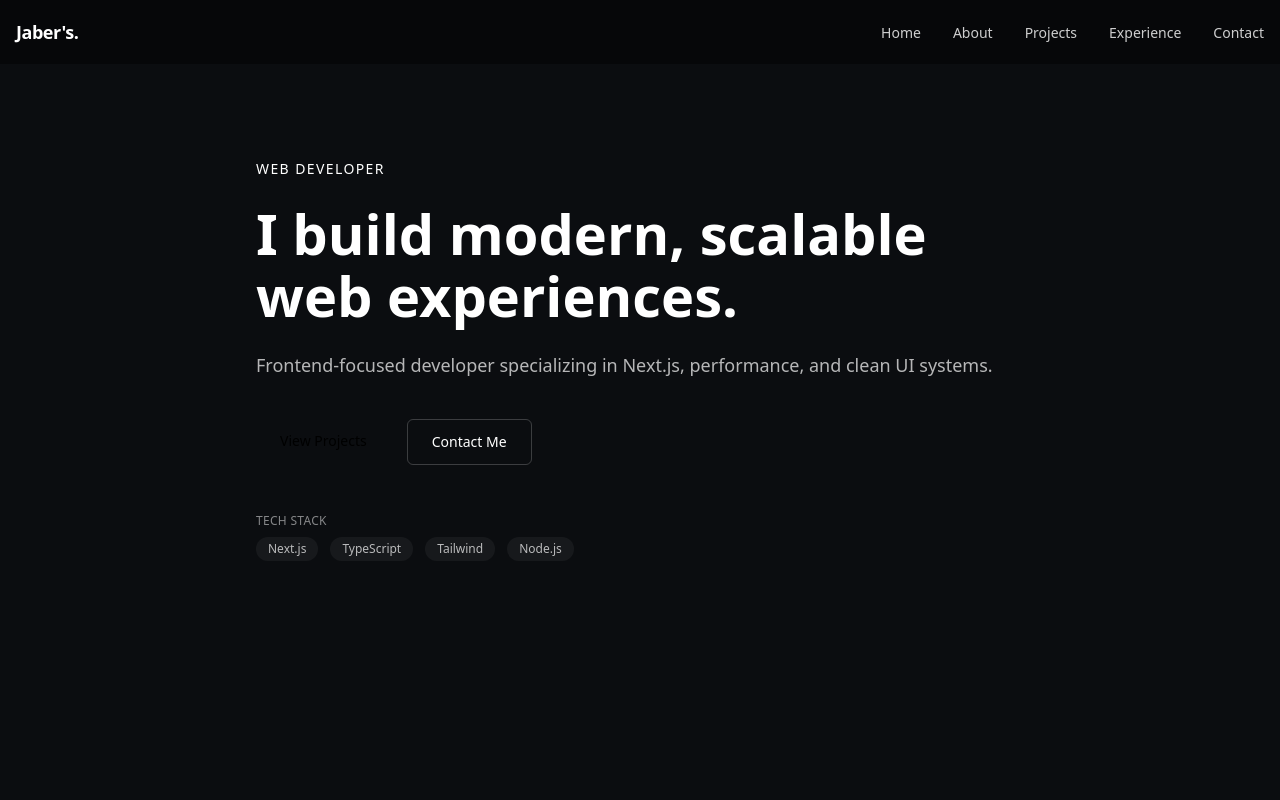
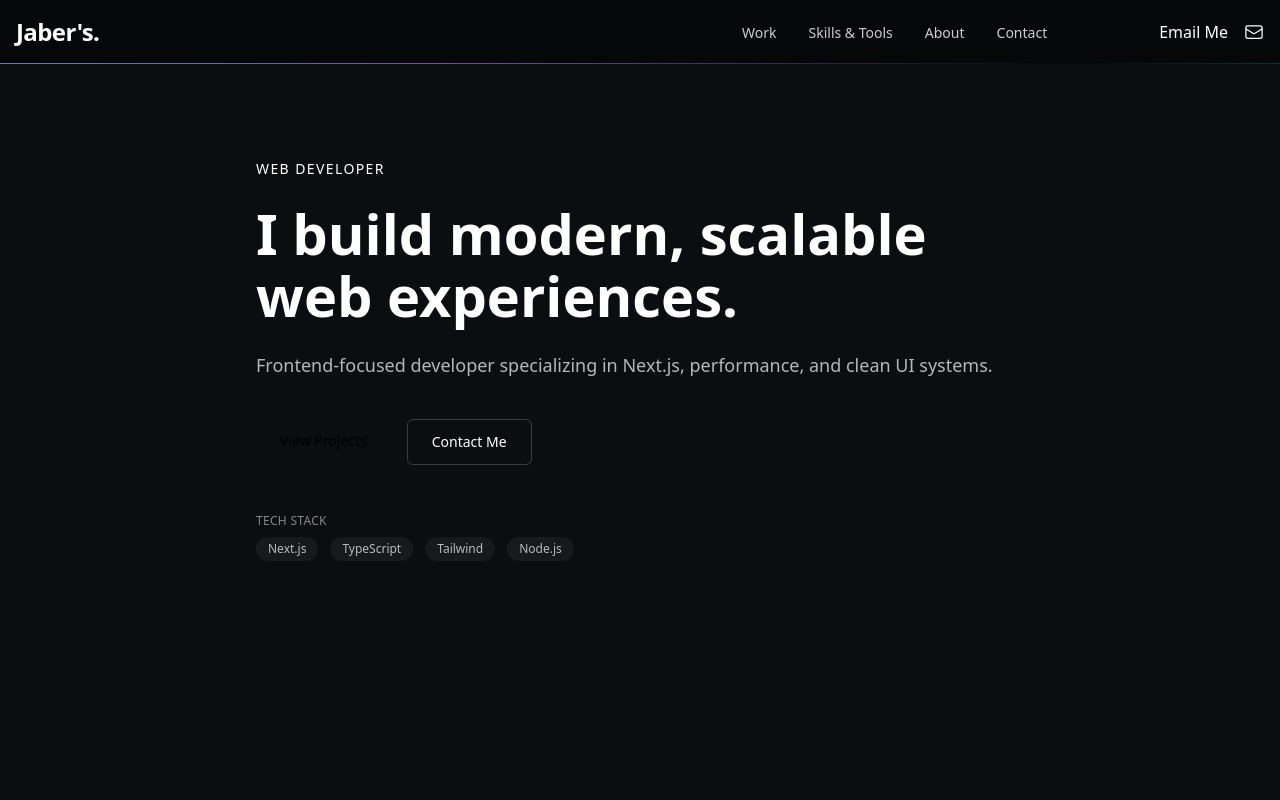
Before and after one commit to Developer-Jaber/jaber-portfolio, a Next.js app: page / in a window 1280 px wide. Shown: the top 800 px of the page. Built offline with nearby package versions, Linux system fonts and the light colour scheme.

Commit message:
polish the navbar UI (#6)
Co-authored-by: Jaber Hossain <Sanchi Gyan>

```diff
--- a/src/components/layout/navbar/DesktopNav.tsx
+++ b/src/components/layout/navbar/DesktopNav.tsx
@@ -1,18 +1,39 @@
+import Link from "next/link";
 import { navLinks } from "./NavLinks";
 
 export default function DesktopNav() {
     return (
+        <>
             <ul className="hidden md:flex items-center gap-8">
                 {navLinks.map((link) => (
                     <li key={link.href}>
-                    <a
+                        <Link
                             href={link.href}
                             className="text-sm text-white/80 transition hover:text-white"
                         >
                             {link.label}
-                    </a>
+                        </Link>
                     </li>
                 ))}
+                <li>
+                    <Link href="mailto:jaberhossain.web.developer@gmail.com" className="ml-20 flex items-center gap-4">
+                        Email Me
+                        <svg
+                        xmlns="http://www.w3.org/2000/svg"
+                        fill="none" viewBox="0 0 24 24"
+                        strokeWidth="1.5"
+                        stroke="currentColor"
+                        className="size-5"
+                        >
+                           <path
+                           strokeLinecap="round"
+                           strokeLinejoin="round"
+                           d="M21.75 6.75v10.5a2.25 2.25 0 0 1-2.25 2.25h-15a2.25 2.25 0 0 1-2.25-2.25V6.75m19.5 0A2.25 2.25 0 0 0 19.5 4.5h-15a2.25 2.25 0 0 0-2.25 2.25m19.5 0v.243a2.25 2.25 0 0 1-1.07 1.916l-7.5 4.615a2.25 2.25 0 0 1-2.36 0L3.32 8.91a2.25 2.25 0 0 1-1.07-1.916V6.75"
+                           />
+                        </svg>
+                    </Link>
+                </li>
             </ul>
+        </>
     )
 }
--- a/src/components/layout/navbar/MobileNav.tsx
+++ b/src/components/layout/navbar/MobileNav.tsx
@@ -11,7 +11,7 @@ export default function MobileNav() {
             <button
                 aria-label="Toggle menu"
                 onClick={() => setOpen(!open)}
-                className="text-white"
+                className="text-white text-2xl"
             >
                 ☰
             </button>
@@ -30,6 +30,7 @@ export default function MobileNav() {
                                 </a>
                             </li>
                         ))}
+                        <li><button className="">Email Me</button></li>
                     </ul>
                 </div>
             )}
--- a/src/components/layout/navbar/NavLinks.tsx
+++ b/src/components/layout/navbar/NavLinks.tsx
@@ -1,7 +1,6 @@
 export const navLinks = [
-    { label: "Home", href: "/" },
+    { label: "Work", href: "#work" },
+    { label: "Skills & Tools", href: "#skills&tools" },
     { label: "About", href: "#about" },
-    { label: "Projects", href: "#projects" },
-    { label: "Experience", href: "#experiance" },
     { label: "Contact", href: "#contact" }
 ]
--- a/src/components/layout/navbar/Navbar.tsx
+++ b/src/components/layout/navbar/Navbar.tsx
@@ -1,14 +1,16 @@
+import Link from "next/link";
 import DesktopNav from "./DesktopNav";
 import MobileNav from "./MobileNav";
+import '../../../styles/boarderAnimate.css'
 
 export default function Navbar() {
     return (
-        <header className="fixed top-0 z-50 w-full backdrop-blur bg-black/40">
-            <nav className="mx-auto flex h-16 max-w-7xl items-center justify-between px-4">
+        <header className="fixed top-0 z-50 w-full backdrop-blur">
+            <nav className="animated-navbar-border mx-auto flex h-16 max-w-7xl items-center justify-between px-4 bg-black/40">
                 {/* Logo */}
-                <a href="/" className="text-lg font-semibold tracking-tight">
+                <Link href="/" className="text-2xl font-semibold tracking-tight">
                     Jaber's<span className="text-primary">.</span>
-                </a>
+                </Link>
 
                 {/* Desktop */}
                 <DesktopNav />
--- /dev/null
+++ b/src/styles/boarderAnimate.css
@@ -0,0 +1,45 @@
+@keyframes border-move {
+  0% {
+    background-position: 0% 50%;
+  }
+  100% {
+    background-position: 200% 50%;
+  }
+}
+
+.animated-navbar-border {
+  position: relative;
+}
+
+.animated-navbar-border::before {
+  content: "";
+  position: absolute;
+  inset: auto 0 0 0;
+  padding: 0.5px; /* border thickness */
+  border-radius: 0px;
+  filter: blur(0.3px);
+opacity: 0.8;
+  background: linear-gradient(
+    90deg,
+    transparent,
+    rgba(0, 255, 255, 0.7),
+    rgba(120, 200, 255, 0.9),
+    rgba(180, 120, 255, 0.8),
+    transparent
+  );
+
+  background-size: 200% 100%;
+  animation: border-move 10s linear infinite;
+
+  /* show only border */
+  -webkit-mask:
+    linear-gradient(#000 0 0) content-box,
+    linear-gradient(#000 0 0);
+  mask:
+    linear-gradient(#000 0 0) content-box,
+    linear-gradient(#000 0 0);
+  -webkit-mask-composite: xor;
+          mask-composite: exclude;
+
+  pointer-events: none;
+}
```
Lines whose indentation alone changed are shown as unchanged.
